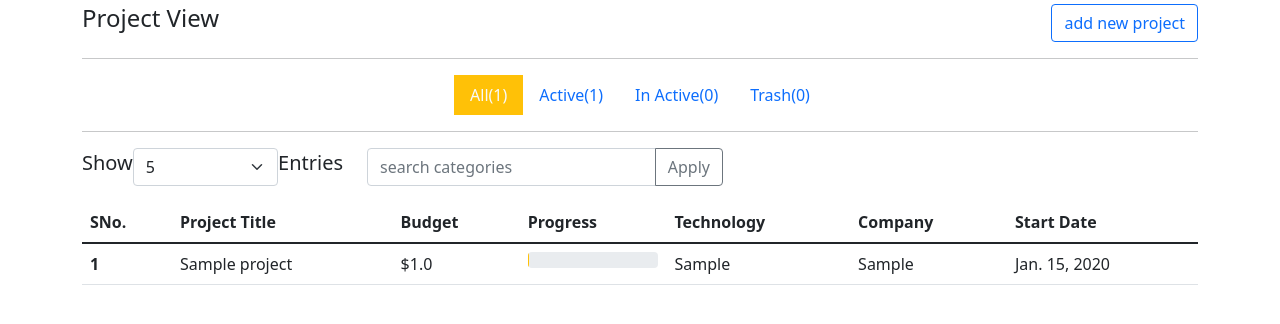
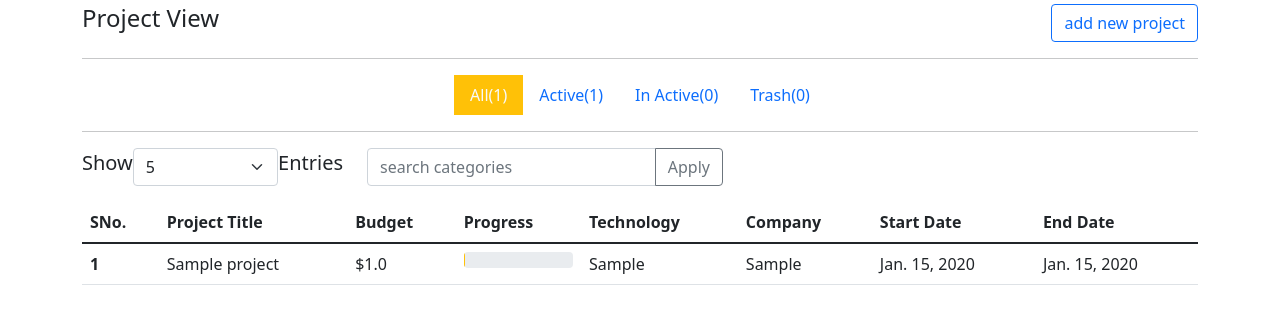
Before and after one commit to sirjandrn25/project_cms, a Django app: page /project/ in a window 1280 px wide. Shown: the part 116-440 px from the top of the page. Run offline with Django 4.2, Linux system fonts and the light colour scheme; tables that the repository leaves empty hold one stand-in row (values such as "Sample post"); parts of the project's set-up code (start-up, migrations or seed data) failed here and were passed over; some libraries are stand-ins or nearby versions.

Commit message:
end date display

```diff
--- a/project/templates/projects/index.html
+++ b/project/templates/projects/index.html
@@ -66,6 +66,7 @@
                 <th scope="col">Technology</th>
                 <th scope="col">Company</th>
                 <th scope="col">Start Date</th>
+                <th scope="col">End Date</th>
                 <!-- <th scope="col">End Date</th> -->
 
               </tr>
@@ -84,6 +85,7 @@
                     <td>{{project.technology}}</td>
                     <td>{{project.company}}</td>
                     <td>{{project.start_date}}</td>
+                    <td>{{project.end_date}}</td>
 
                   </tr>
                 {% endfor %}
```
